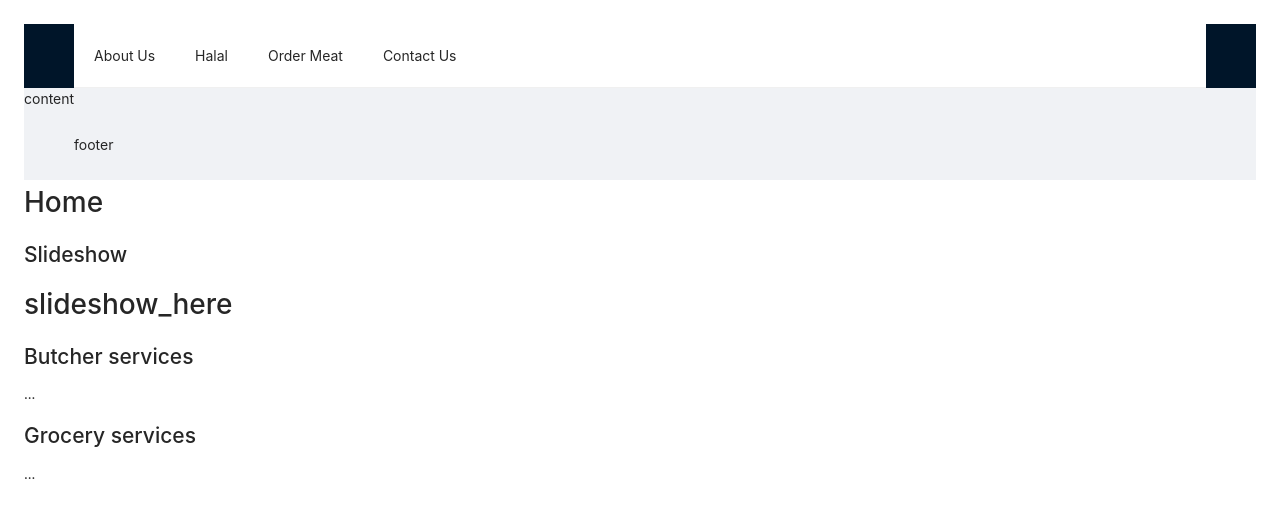
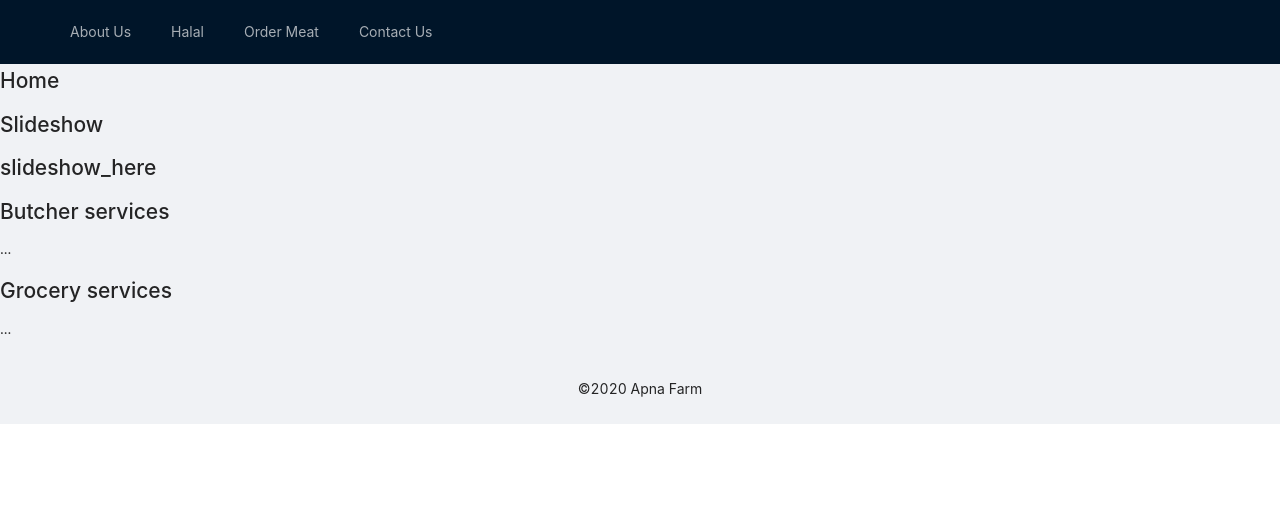
Before and after one commit to ameenkhan/cornershop, a React (Create React App) app in the folder frontend/: page / in a window 1280 px wide. Shown: the top 518 px of the page. Built offline with nearby package versions, Linux system fonts and the light colour scheme.

Commit message:
fixed skeletal layout

```diff
--- a/frontend/package.json
+++ b/frontend/package.json
@@ -9,6 +9,7 @@
     "antd": "^4.2.4",
     "react": "^16.13.1",
     "react-dom": "^16.13.1",
+    "react-redux": "^7.2.0",
     "react-router-dom": "^5.2.0",
     "react-scripts": "3.4.1"
   },
--- a/frontend/public/index.html
+++ b/frontend/public/index.html
@@ -27,7 +27,7 @@
     <title>React App</title>
   </head>
   <body>
-    <div id="container" style="padding: 24px;"/>
+    <div id="container" />
     <noscript>You need to enable JavaScript to run this app.</noscript>
     <div id="root"></div>
     <!--
--- a/frontend/src/App.js
+++ b/frontend/src/App.js
@@ -27,19 +27,16 @@ function App() {
             <NavBar />
           </Header>
           <Content>
-            content
+            <Switch>
+              <Route path="/" component={HomePage} exact></Route>
+              <Route path="/about" component={AboutUs} exact></Route>
+              <Route path="/halal" component={Halal} exact></Route>
+              <Route path="/order-meat" component={OrderMeat} exact></Route>
+              <Route path="/contact" component={ContactUs} exact></Route>
+            </Switch>
           </Content>
-          <Footer>
-            footer
-          </Footer>
+          <Footer style={{ textAlign: 'center' }}>©2020 Apna Farm </Footer>
         </Layout>
-        <Switch>
-          <Route path="/" component={HomePage} exact></Route>
-          <Route path="/about" component={AboutUs} exact></Route>
-          <Route path="/halal" component={Halal} exact></Route>
-          <Route path="/order-meat" component={OrderMeat} exact></Route>
-          <Route path="/contact" component={ContactUs} exact></Route>
-        </Switch>
       </Router>
     </>
   );
--- a/frontend/src/components/NavBar.js
+++ b/frontend/src/components/NavBar.js
@@ -4,7 +4,7 @@ import { Link } from 'react-router-dom';
 import { Menu } from 'antd';
 
 const NavBar = () => (
-	<Menu mode="horizontal">
+	<Menu mode="horizontal" theme="dark">
 		<Menu.Item key="1">
 			<Link to="/about">About Us</Link>
 		</Menu.Item>
@@ -20,4 +20,6 @@ const NavBar = () => (
 	</Menu>
 )
 
+
+
 export default NavBar;
```
Also changed, not shown: 1 other file (tests, documents, lock files or other folders).
